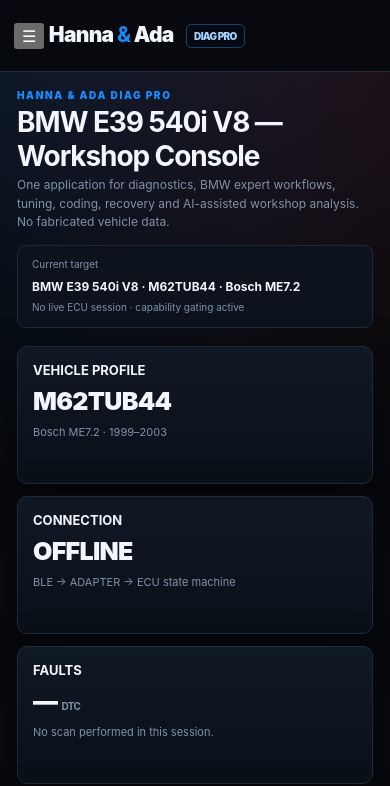
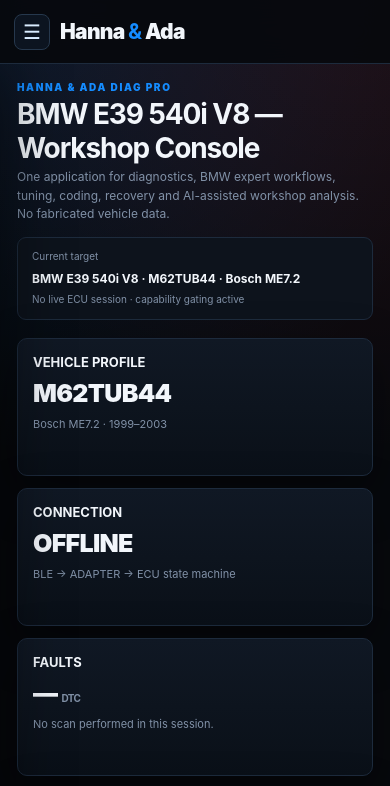
Before and after one commit to k4fym95bmd-design/Hanna-Ada-Diagnostic, a website: page public/index.html in a window 390 px wide. Shown: the top 786 px of the page. Drawn offline with Linux system fonts and the light colour scheme; no server answers.

Commit message:
Wire mobile responsive stylesheet

```diff
--- a/public/index.html
+++ b/public/index.html
@@ -11,6 +11,7 @@
   <link rel="manifest" href="/manifest.webmanifest" />
   <link rel="icon" href="/icon.svg" type="image/svg+xml" />
   <link rel="stylesheet" href="/app.css" />
+  <link rel="stylesheet" href="/mobile.css" />
 </head>
 <body>
   <header class="topbar">
```
